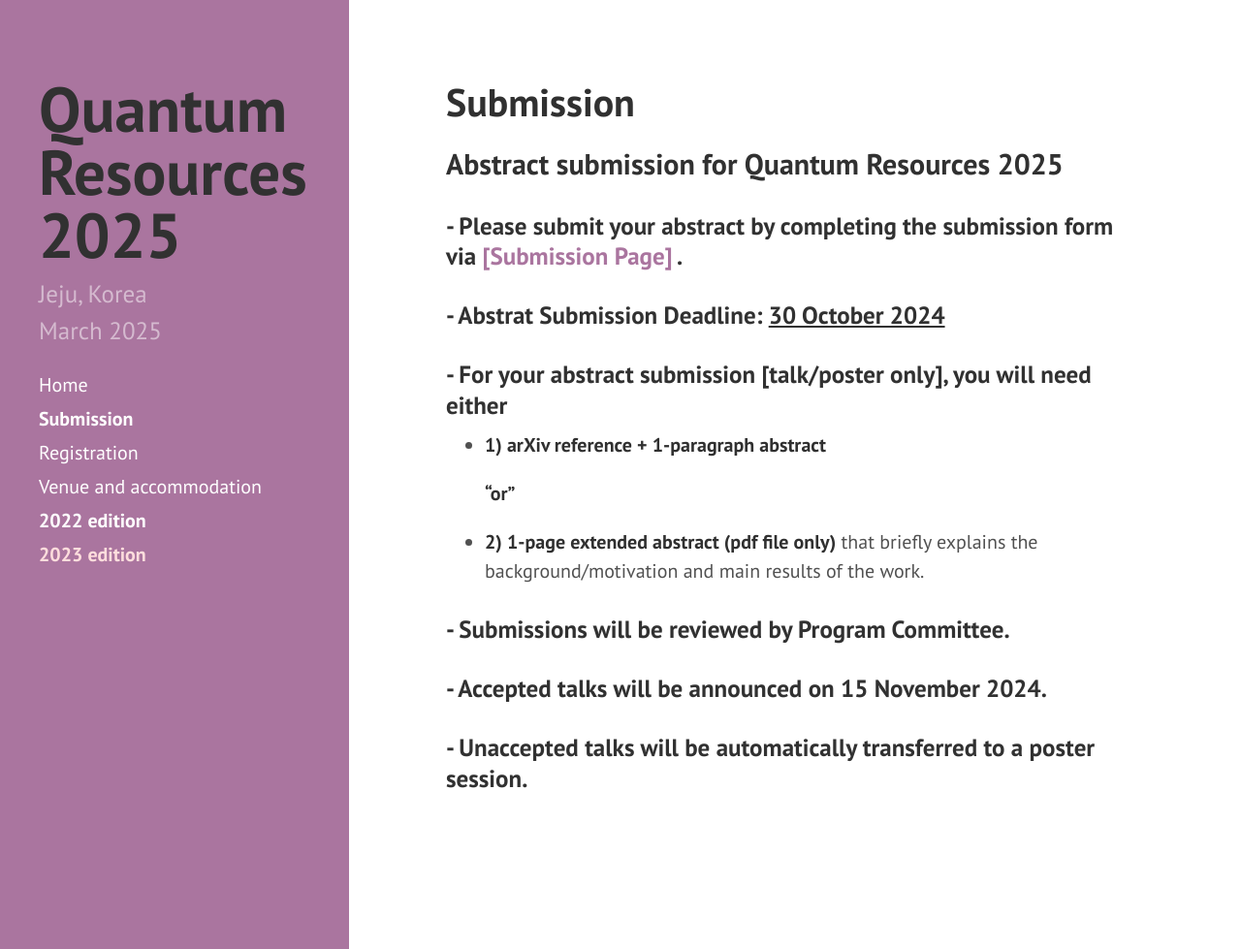
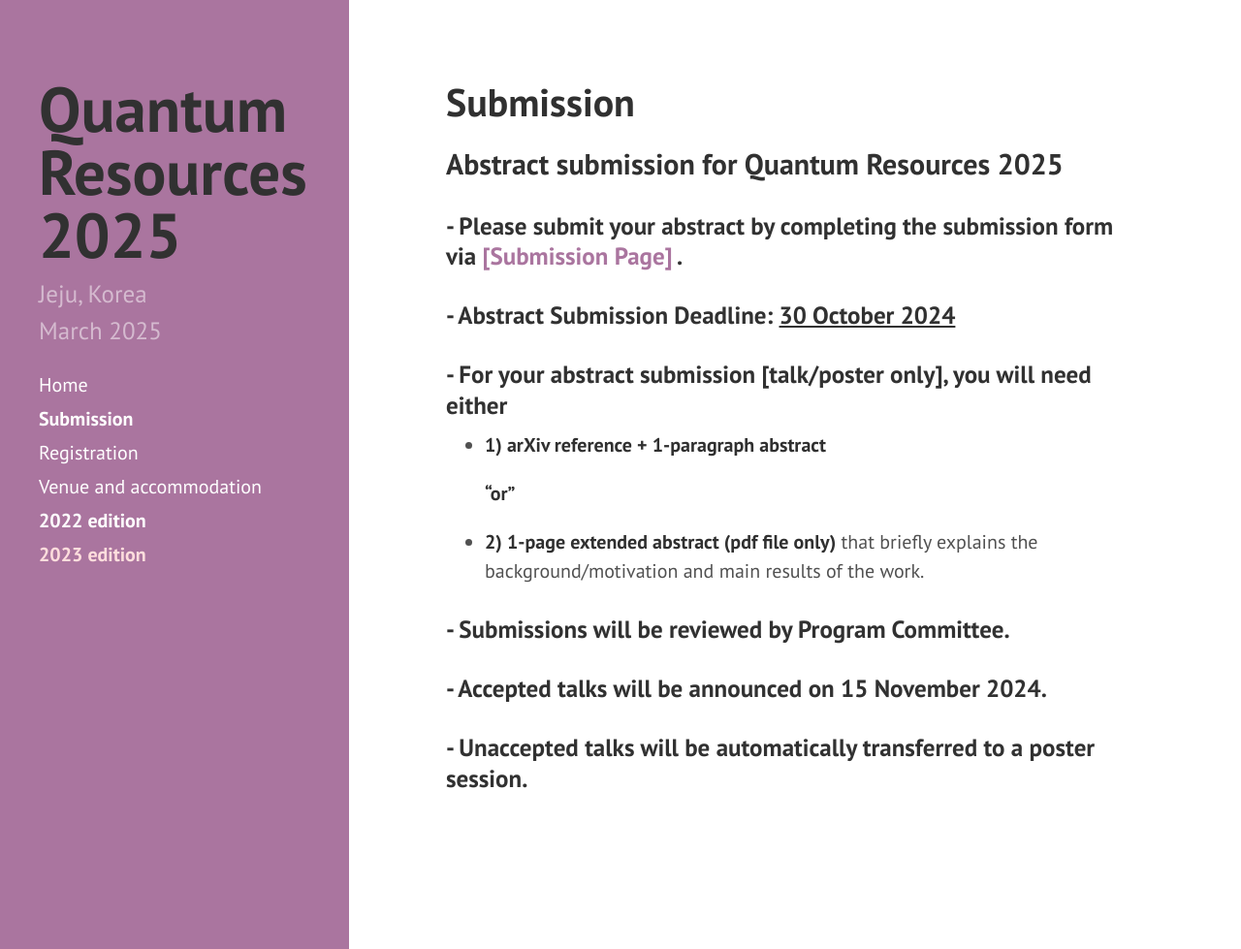
Before and after one commit to yeon-lee/yeon-lee.github.io, a Jekyll site: the page built from submission.md, in a window 1280 px wide and 979 px high. Shown: the whole window at 97% size. Built offline with Jekyll 4.4.1, drawn with Linux system fonts in a browser that asks for light colours; nearby versions of some CDN libraries.

Commit message:
Update submission.md

```diff
--- a/submission.md
+++ b/submission.md
@@ -8,7 +8,7 @@
 
 ### - Please submit your abstract by completing the submission form via <a href="https://forms.gle/U573dXqnVY5tpC9F9"> [Submission Page] </a>.
 
-### - Abstrat Submission Deadline: <u>30 October 2024</u>
+### - Abstract Submission Deadline: <u>30 October 2024</u>
 
 ### - For your abstract submission [talk/poster only], you will need either
 
```
